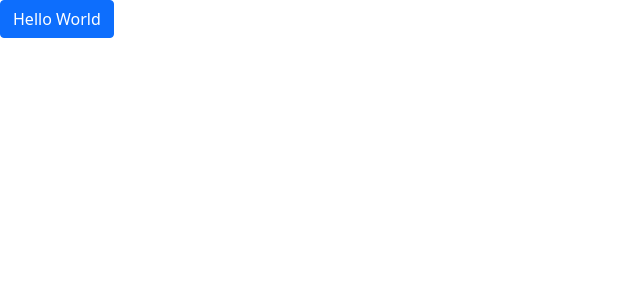
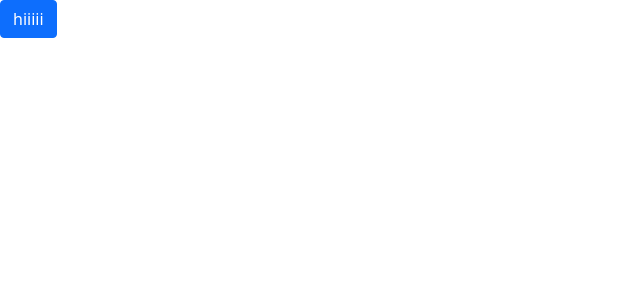
Before and after one commit to kothapallypavan/vsap-frontend, a React (Create React App) app in the folder frontendapp/: page / in a window 1280 px wide. Shown: the top 300 px of the page, without its empty margins (0-640 px from the left). Built offline with nearby package versions, Linux system fonts and the light colour scheme.

Commit message:
Update home.jsx

```diff
--- a/frontendapp/src/components/home.jsx
+++ b/frontendapp/src/components/home.jsx
@@ -3,7 +3,8 @@ import { Button } from "react-bootstrap";
 const Home = () =>{
     return (
       <div>
-        <Button variant="primary">Hello World</Button>
+        <Button variant="primary">hiiiii</Button>
+
       </div>
       );
 
```
